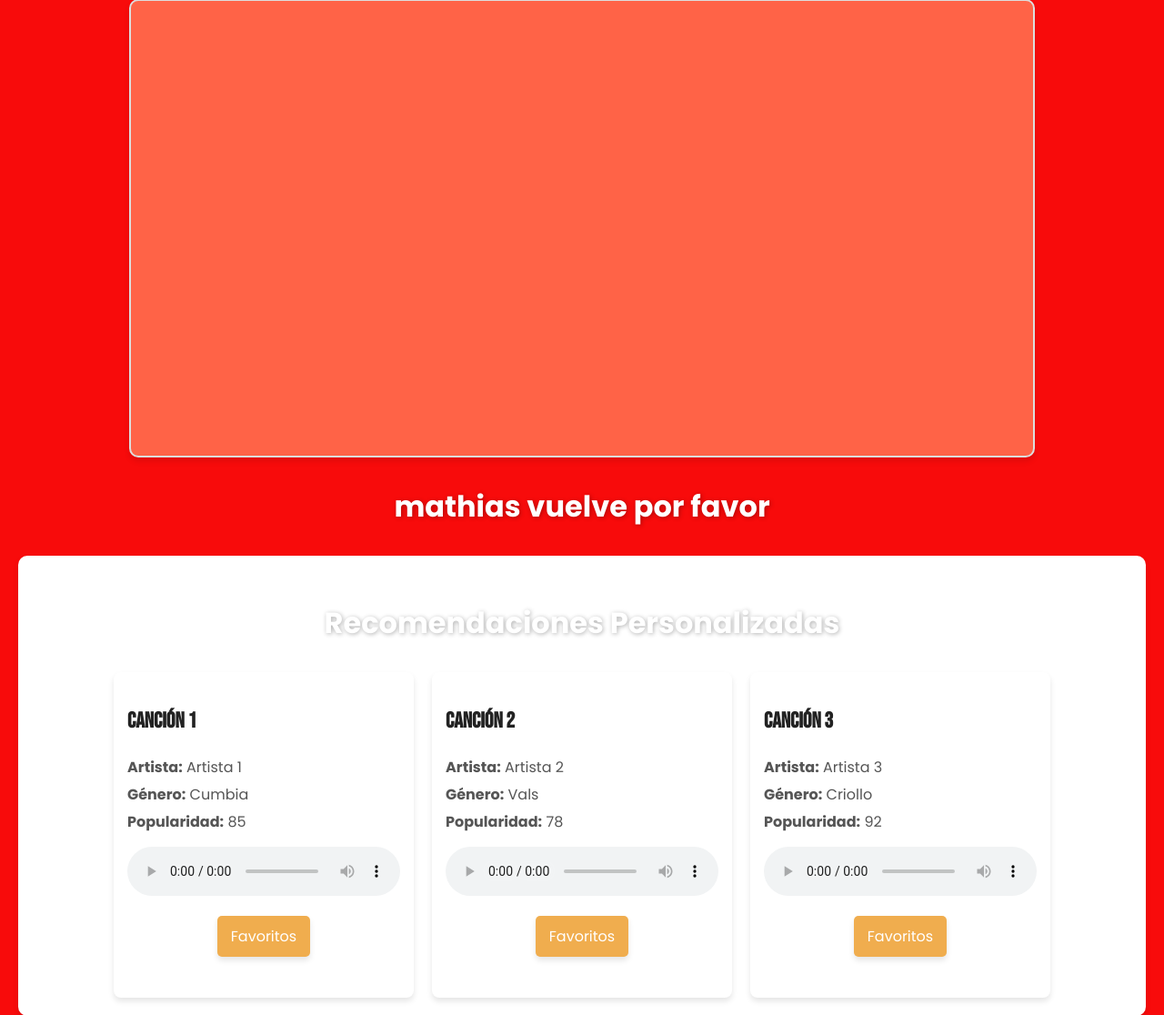
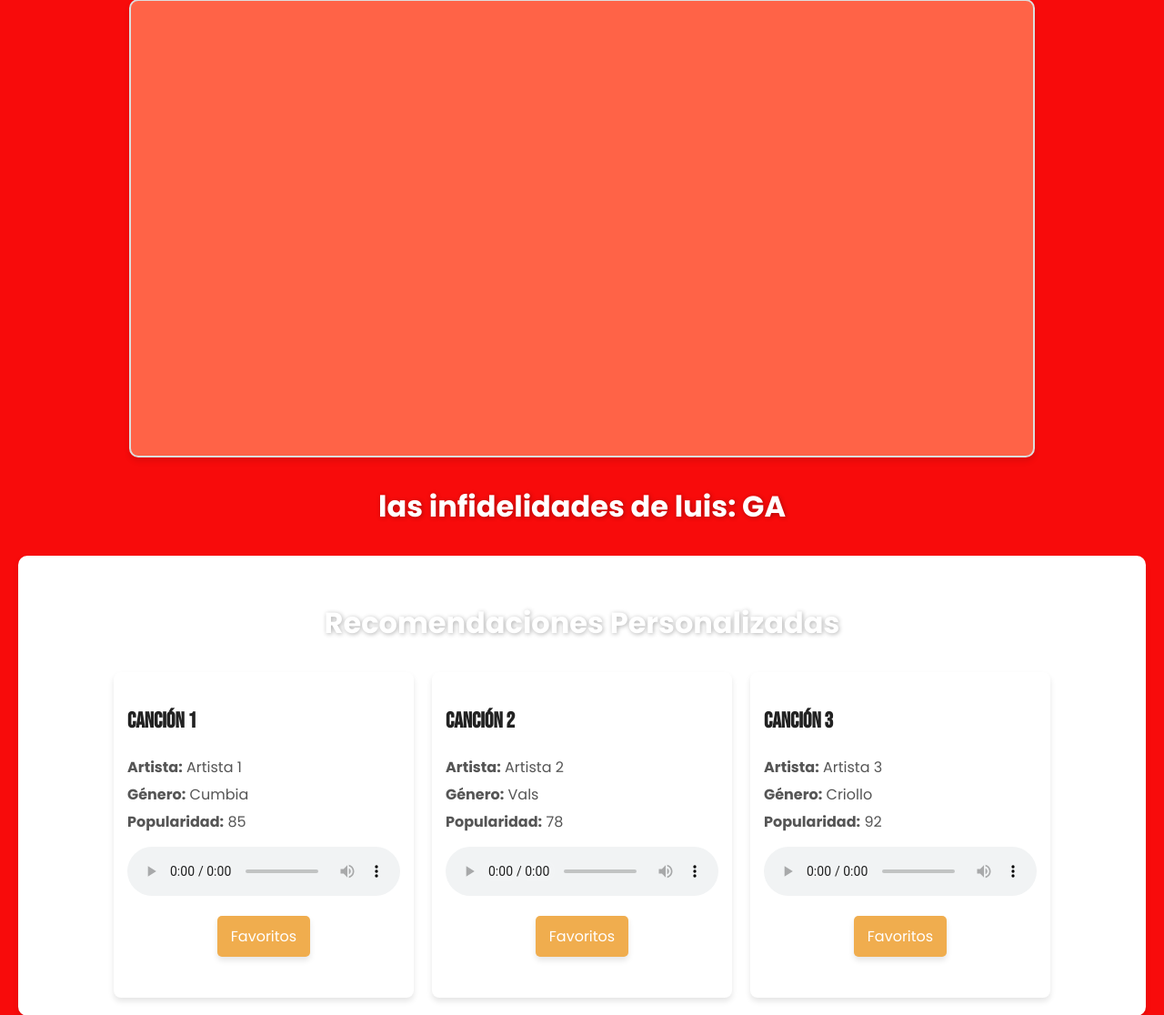
Before and after one commit to Shittylol/gitmusic, a Flask app: page /dos in a window 1280 px wide. Shown: the part 422-1538 px from the top of the page at 91% size. Run offline with Flask 3, Linux system fonts and the light colour scheme.

Commit message:
nueva version

```diff
--- a/app/app.py
+++ b/app/app.py
@@ -187,9 +187,14 @@
 def mostrar_pagina_dos():
     return render_template("uno.html")
 
-@app.route("/dos")
+@app.route("/dos", methods=["GET", "POST"])
 def mostrar_pagina_dos_actual():
+    if request.method == "POST":
+        # Aquí procesas los datos del formulario
+        genero = request.form.get("genero", "Sin género seleccionado")
+        return render_template("dos.html", genero=genero)
     return render_template("dos.html")
+
 
 if __name__ == "__main__":
     app.run(debug=True, port=5000)
--- a/app/templates/dos.html
+++ b/app/templates/dos.html
@@ -43,7 +43,7 @@
     <meta charset="UTF-8">
     <meta name="viewport" content="width=device-width, initial-scale=1.0">
     <title>Árbol de Recomendaciones</title>
-    <link rel="stylesheet" href="styles.css">
+    <link rel="stylesheet" href="/static/css/styles.css">
 </head>
 <body>
     <header>
@@ -73,7 +73,7 @@
                 {{ grafo_html|safe }}
             </div>
         </section>
-        <h2>mathias vuelve por favor</h2>
+        <h2>las infidelidades de luis: GA</h2>
         <!-- Recomendaciones personalizadas -->
         <section class="recomendaciones-section">
             <h2>Recomendaciones Personalizadas</h2>
```
